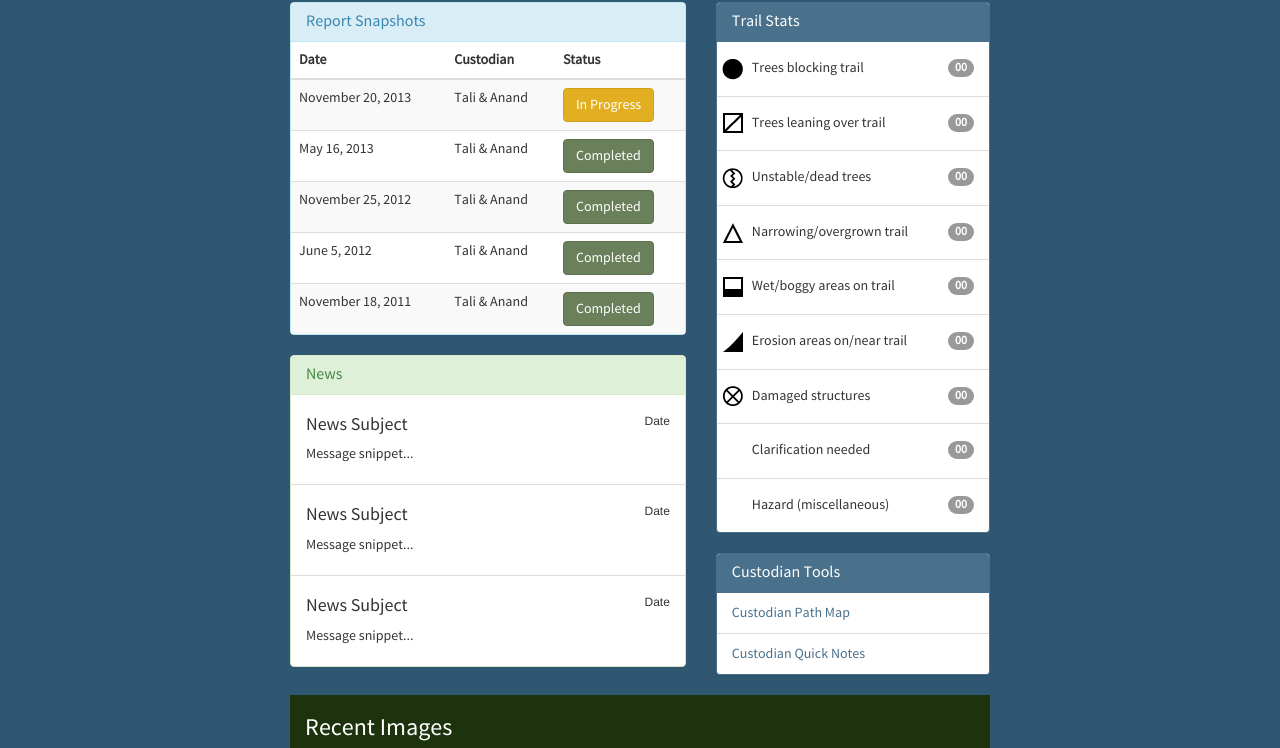
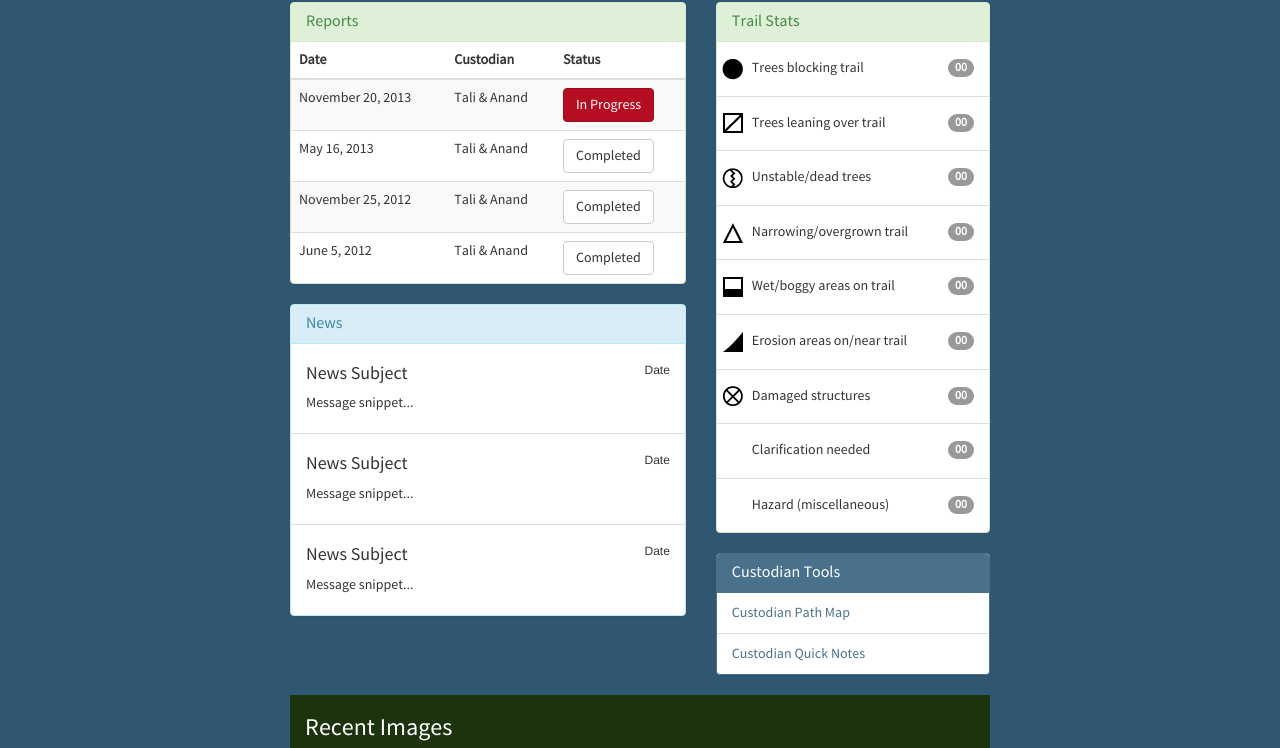
Before and after one commit to terracoda/cust-app, a plain HTML site: page _layouts/jumbotron-narrow/index.html in a window 1280 px wide. Shown: the part 286-1034 px from the top of the page. Drawn offline with Linux system fonts and the light colour scheme.

Commit message:
HTML content changes

```diff
--- a/_layouts/jumbotron-narrow/index.html
+++ b/_layouts/jumbotron-narrow/index.html
@@ -54,9 +54,9 @@
 
       <div class="row">
         <section class="col-lg-7">
-			<div class="panel panel-info">
+			<div class="panel panel-success">
 			  <header class="panel-heading">
-			    <h3 class="panel-title">Report Snapshots</h3>
+			    <h3 class="panel-title">Reports</h3>
 			  </header>
 			  <table class="table table-striped">
 				<thead>
@@ -70,33 +70,28 @@
 				  <tr>
 					<td>November 20, 2013</td>
 					<td>Tali &amp; Anand</td>
-					<td><button type="button" class="btn btn-warning">In Progress</button></td>
+					<td><button type="button" class="btn btn-danger">In Progress</button></td>
 				  </tr>
 				  <tr>
 				    <td>May 16, 2013</td>
 					<td>Tali &amp; Anand</td>
-					<td><button type="button" class="btn btn-success">Completed</button></td>
+					<td><button type="button" class="btn btn-default">Completed</button></td>
 				  </tr>
 				  <tr>
 				    <td>November 25, 2012</td>
 					<td>Tali &amp; Anand</td>
-					<td><button type="button" class="btn btn-success">Completed</button></td>
+					<td><button type="button" class="btn btn-default">Completed</button></td>
 				  </tr>
 				  <tr>
 				    <td>June 5, 2012</td>
 					<td>Tali &amp; Anand</td>
-					<td><button type="button" class="btn btn-success">Completed</button></td>
-				  </tr>
-				  <tr>
-				    <td>November 18, 2011</td>
-					<td>Tali &amp; Anand</td>
-					<td><button type="button" class="btn btn-success">Completed</button></td>
+					<td><button type="button" class="btn btn-default">Completed</button></td>
 				  </tr>
 			    </tbody>
 			  </table>
 			</div><!-- end panel -->
 
-			<div class="panel panel-success">
+			<div class="panel panel-info">
 			  <header class="panel-heading">
 			    <h3 class="panel-title">News</h3>
 			  </header>
@@ -121,7 +116,7 @@
         </section><!-- end col-7 -->
 
 		<section class="col-lg-5">
-		  <div class="panel panel-primary">
+		  <div class="panel panel-success">
 		    <header class="panel-heading">
 		      <h3 class="panel-title">Trail Stats</h3>
 		    </header>
```
